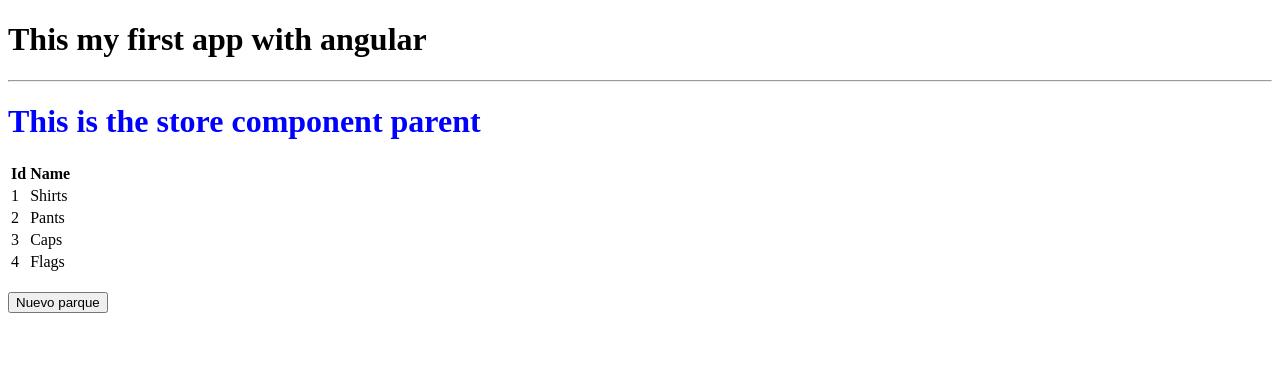
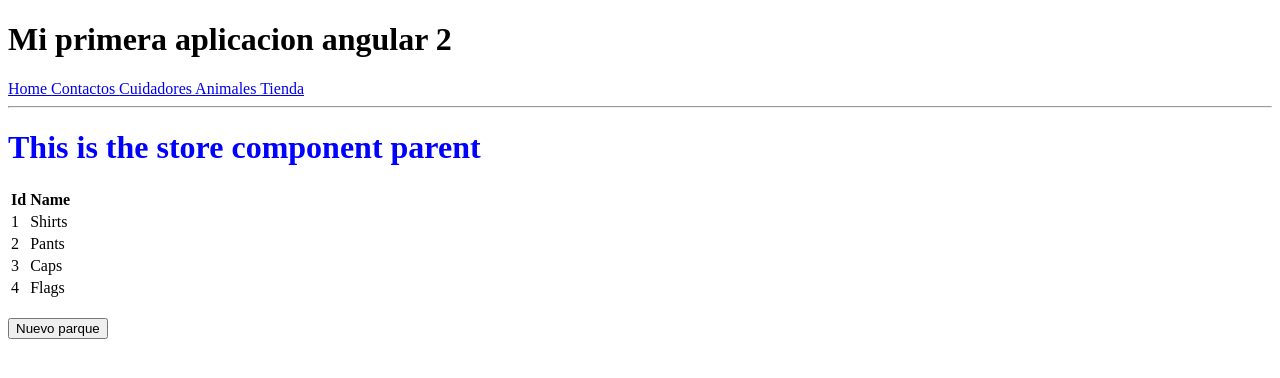
Before and after one commit to remolacho/zoo, an Angular app: page /tienda in a window 1280 px wide. Shown: the top 378 px of the page. Built offline with nearby package versions, Linux system fonts and the light colour scheme.

Commit message:
se agregan rutas y menu de navegacion

```diff
--- a/src/app/app.component.html
+++ b/src/app/app.component.html
@@ -1,4 +1,2 @@
-<h1>{{title}}</h1>
-<hr>
-
+<app-header></app-header>
 <router-outlet></router-outlet>
--- a/src/app/app.component.ts
+++ b/src/app/app.component.ts
@@ -5,6 +5,4 @@ import { Component } from '@angular/core';
   templateUrl: './app.component.html',
   styleUrls: ['./app.component.css']
 })
-export class AppComponent {
-  title = 'This my first app with angular';
-}
+export class AppComponent {}
--- a/src/app/app.module.ts
+++ b/src/app/app.module.ts
@@ -16,6 +16,7 @@ import { HomeComponent } from './components/home/home.component';
 import { KeepersComponent } from './components/keepers/keepers.component';
 import { ContactsComponent } from './components/contacts/contacts.component';
 import { AnimalsComponent } from './components/animals/animals.component';
+import { HeaderComponent } from './components/header/header.component';
 
 @NgModule({
   declarations: [
@@ -29,7 +30,8 @@ import { AnimalsComponent } from './components/animals/animals.component';
     HomeComponent,
     KeepersComponent,
     ContactsComponent,
-    AnimalsComponent
+    AnimalsComponent,
+    HeaderComponent
   ],
   imports: [
     BrowserModule,
--- a/src/app/components/animals/animals.component.ts
+++ b/src/app/components/animals/animals.component.ts
@@ -6,9 +6,14 @@ import { Component, OnInit } from '@angular/core';
 })
 export class AnimalsComponent implements OnInit {
 
-  constructor() { }
+  public title;
+
+  constructor() {
+    this.title = 'Animales';
+  }
 
   ngOnInit() {
   }
 
+
 }
--- a/src/app/components/contacts/contacts.component.ts
+++ b/src/app/components/contacts/contacts.component.ts
@@ -6,7 +6,11 @@ import { Component, OnInit } from '@angular/core';
 })
 export class ContactsComponent implements OnInit {
 
-  constructor() { }
+  public title;
+
+  constructor() {
+    this.title = 'Contactos';
+  }
 
   ngOnInit() {
   }
--- /dev/null
+++ b/src/app/components/header/header.component.html
@@ -0,0 +1,7 @@
+<h1>{{title}}</h1>
+<a [routerLink]="['/home']">Home </a>
+<a [routerLink]="['/contactos']">Contactos </a>
+<a [routerLink]="['/cuidadores']">Cuidadores </a>
+<a [routerLink]="['/animales']">Animales </a>
+<a [routerLink]="['/tienda']">Tienda </a>
+<hr>
--- /dev/null
+++ b/src/app/components/header/header.component.ts
@@ -0,0 +1,18 @@
+import { Component, OnInit } from '@angular/core';
+
+@Component({
+  selector: 'app-header',
+  templateUrl: './header.component.html'
+})
+export class HeaderComponent implements OnInit {
+
+  public title: string;
+
+  constructor() {
+    this.title = "Mi primera aplicacion angular 2";
+   }
+
+  ngOnInit() {
+  }
+
+}
--- a/src/app/components/home/home.component.ts
+++ b/src/app/components/home/home.component.ts
@@ -6,7 +6,11 @@ import { Component, OnInit } from '@angular/core';
 })
 export class HomeComponent implements OnInit {
 
-  constructor() { }
+  public title;
+
+  constructor() {
+    this.title = 'Home';
+  }
 
   ngOnInit() {
   }
--- a/src/app/components/keepers/keepers.component.ts
+++ b/src/app/components/keepers/keepers.component.ts
@@ -6,7 +6,11 @@ import { Component, OnInit } from '@angular/core';
 })
 export class KeepersComponent implements OnInit {
 
-  constructor() { }
+  public title;
+
+  constructor() {
+    this.title = 'Cuidadores';
+  }
 
   ngOnInit() {
   }
```
Also changed, not shown: src/app/app.routing.ts (+13 -3 lines).
